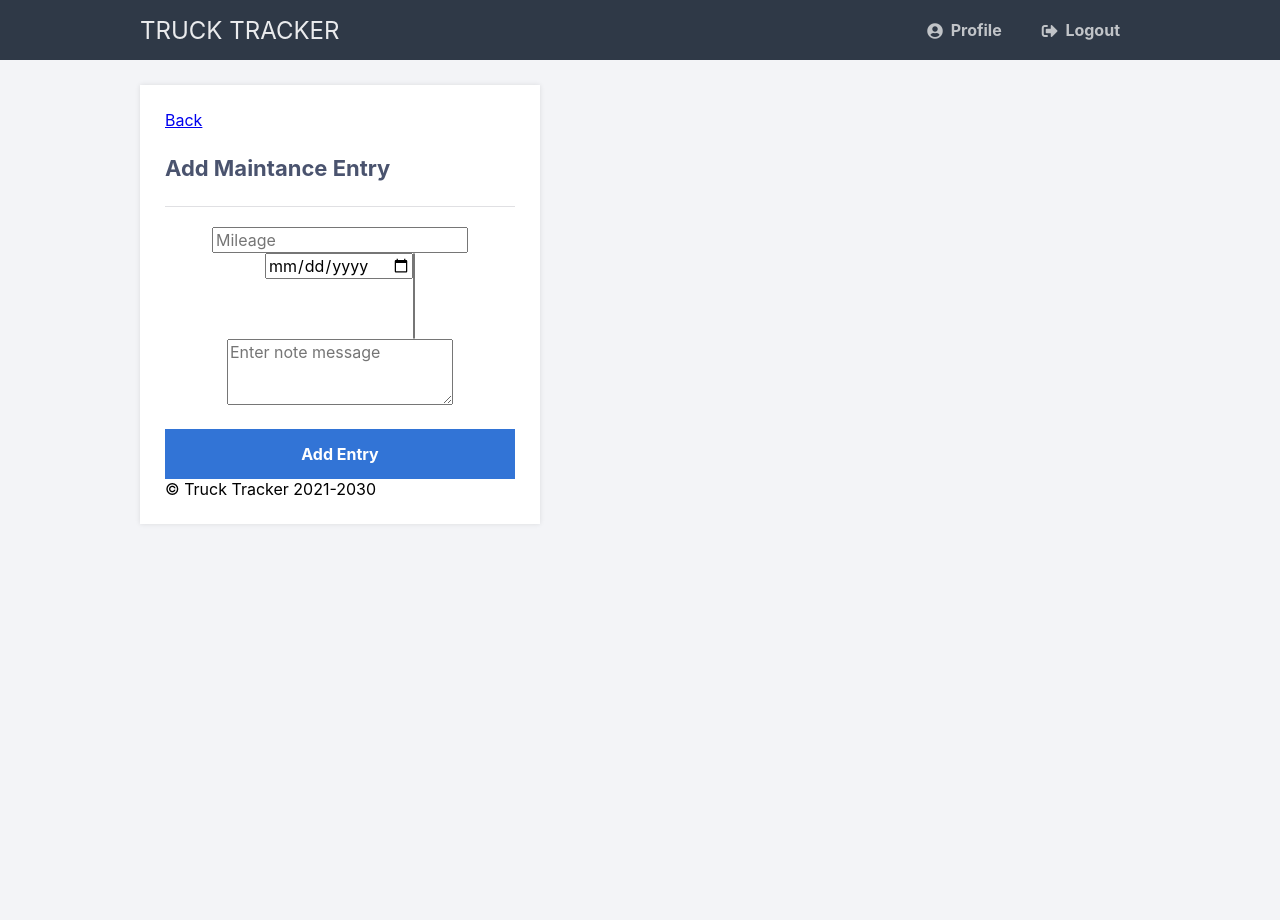
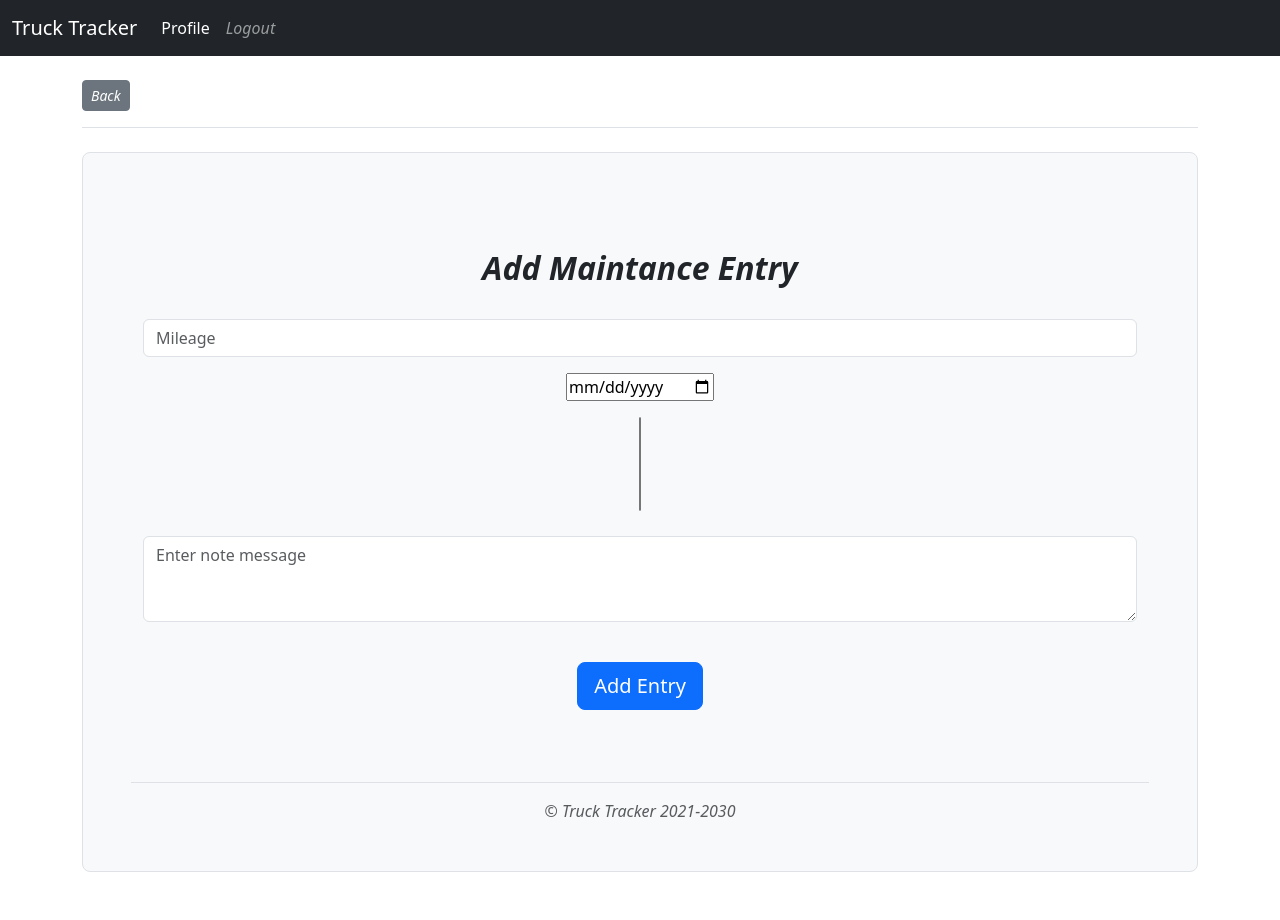
Before and after one commit to CodyBu/Truck-Tracker, a Flask app: page /vehicles/add-entry in a window 1280 px wide. Before the commit the page ends 496 px from the top, so only its background shows below. Run offline with Flask 2, Linux system fonts and the light colour scheme; data that the repository does not hold is empty; some libraries are stand-ins or nearby versions.

Commit message:
Update layout.html

```diff
--- a/templates/layout.html
+++ b/templates/layout.html
@@ -1,19 +1,35 @@
 <!DOCTYPE html>
-<html>
+<html lang="en" dir="ltr">
   <head>
     <meta charset="utf-8">
     <title>{% block title %}{% endblock %}</title>
-		<link rel="stylesheet" href="{{ url_for('static', filename='style.css') }}">
-		<link rel="stylesheet" href="https://use.fontawesome.com/releases/v5.7.1/css/all.css">
+    <link rel="stylesheet" href="{{ url_for('static', filename='bootstrap.min.css') }}">
+    <link rel="stylesheet" href="{{ url_for('static', filename='navbar.css') }}">
+    <script src={{ url_for('static', filename='bootstrap.bundle.min.js') }}></script>
+
+
   </head>
-	<body class="loggedin">
-		<nav class="navtop">
-			<div>
-				<h1>TRUCK TRACKER</h1>
-                <a href="{{ url_for('viewProfile') }}"><i class="fas fa-user-circle"></i>Profile</a>
-				<a href="{{ url_for('logout') }}"><i class="fas fa-sign-out-alt"></i>Logout</a>
+  <body>
+
+      <nav class="navbar navbar-expand-sm navbar-dark bg-dark" aria-label="Third navbar example">
+        <div class="container-fluid">
+          <a class="navbar-brand" href="#">Truck Tracker</a>
+					<button class="navbar-toggler" type="button" data-bs-toggle="collapse" data-bs-target="#navbarsExample03" aria-controls="navbarsExample03" aria-expanded="false" aria-label="Toggle navigation">
+            <span class="navbar-toggler-icon"></span>
+          </button>
+          <div class="collapse navbar-collapse" id="navbarsExample03">
+            <ul class="navbar-nav me-auto mb-2 mb-sm-0">
+              <li class="nav-item">
+                <a class="nav-link active" aria-current="page" href="{{ url_for('viewProfile') }}">Profile</a>
+              </li>
+              <li class="nav-item">
+                <a class="nav-link" href="{{ url_for('logout') }}"><i class="fas fa-sign-out-alt">Logout</a>
+              </li>
+            </ul>
+          </div>
         </div>
       </nav>
+
       <div class="content">
         {% block content %}{% endblock %}
       </div>
```
Lines whose indentation alone changed are shown as unchanged.
